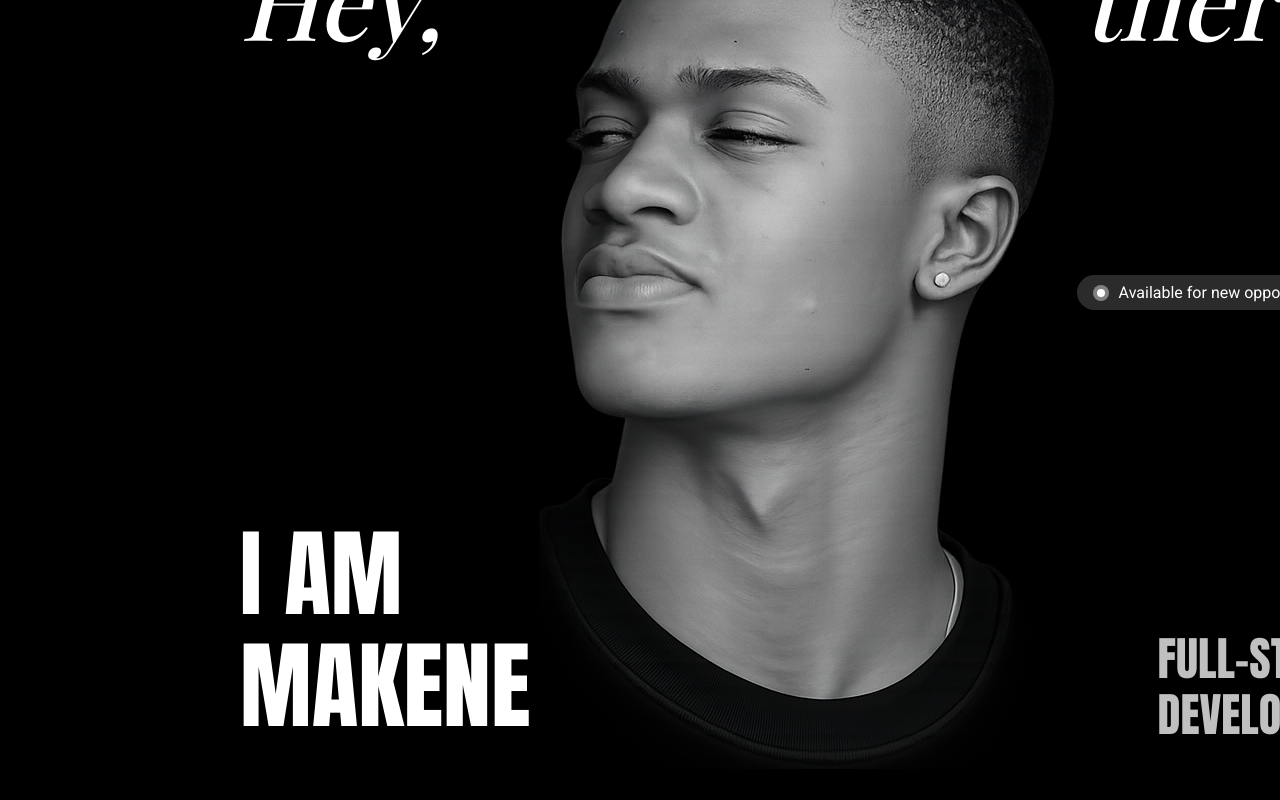
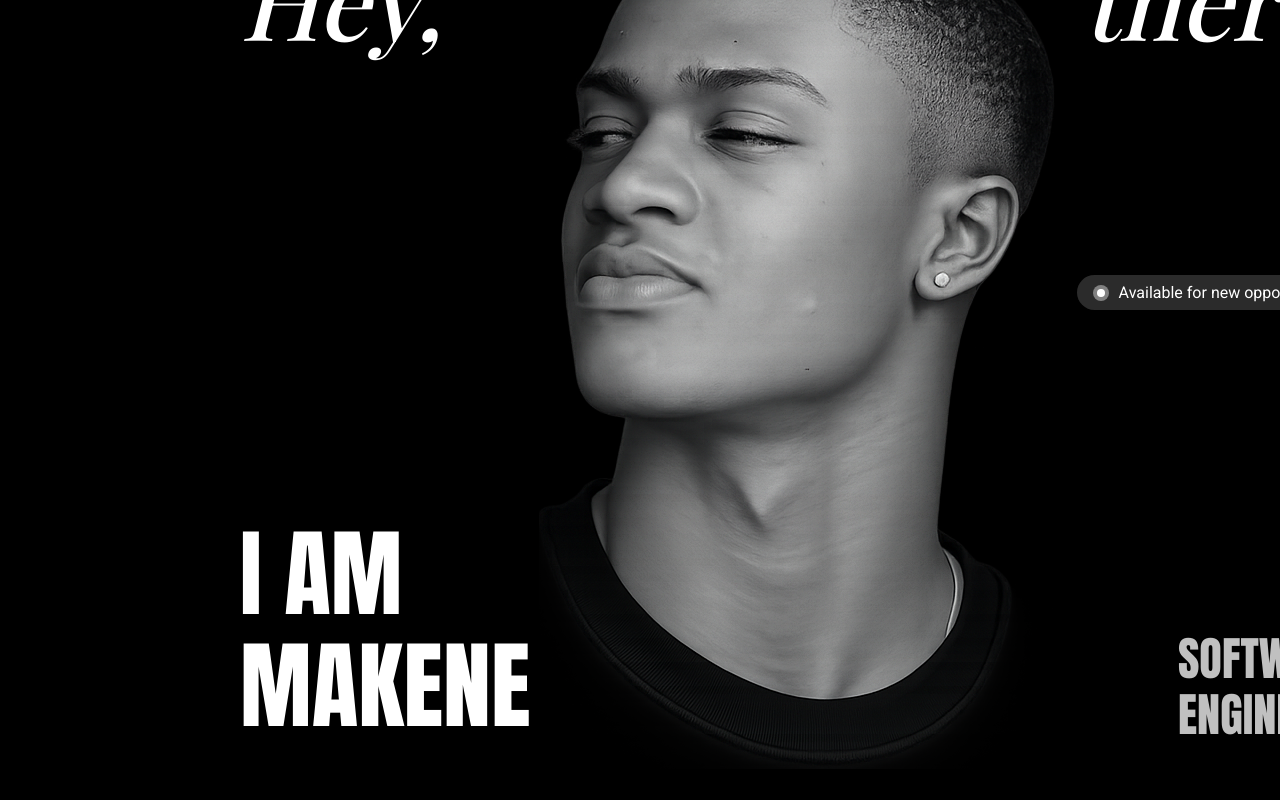
Before and after one commit to makeneto/makenedev, a React (Vite) app: page / in a window 1280 px wide. Shown: the part 230-1030 px from the top of the page. Built offline with nearby package versions, Linux system fonts and the light colour scheme; a web font is replaced by a local one.

Commit message:
chore: change developer title text

```diff
--- a/src/components/Header.tsx
+++ b/src/components/Header.tsx
@@ -24,7 +24,7 @@ export default function Header() {
                     Makene
                 </h2>
 
-                <h3>Full-stack <br /> developer</h3>
+                <h3>Software <br /> Engineer</h3>
             </article>
         </header>
     )
```
